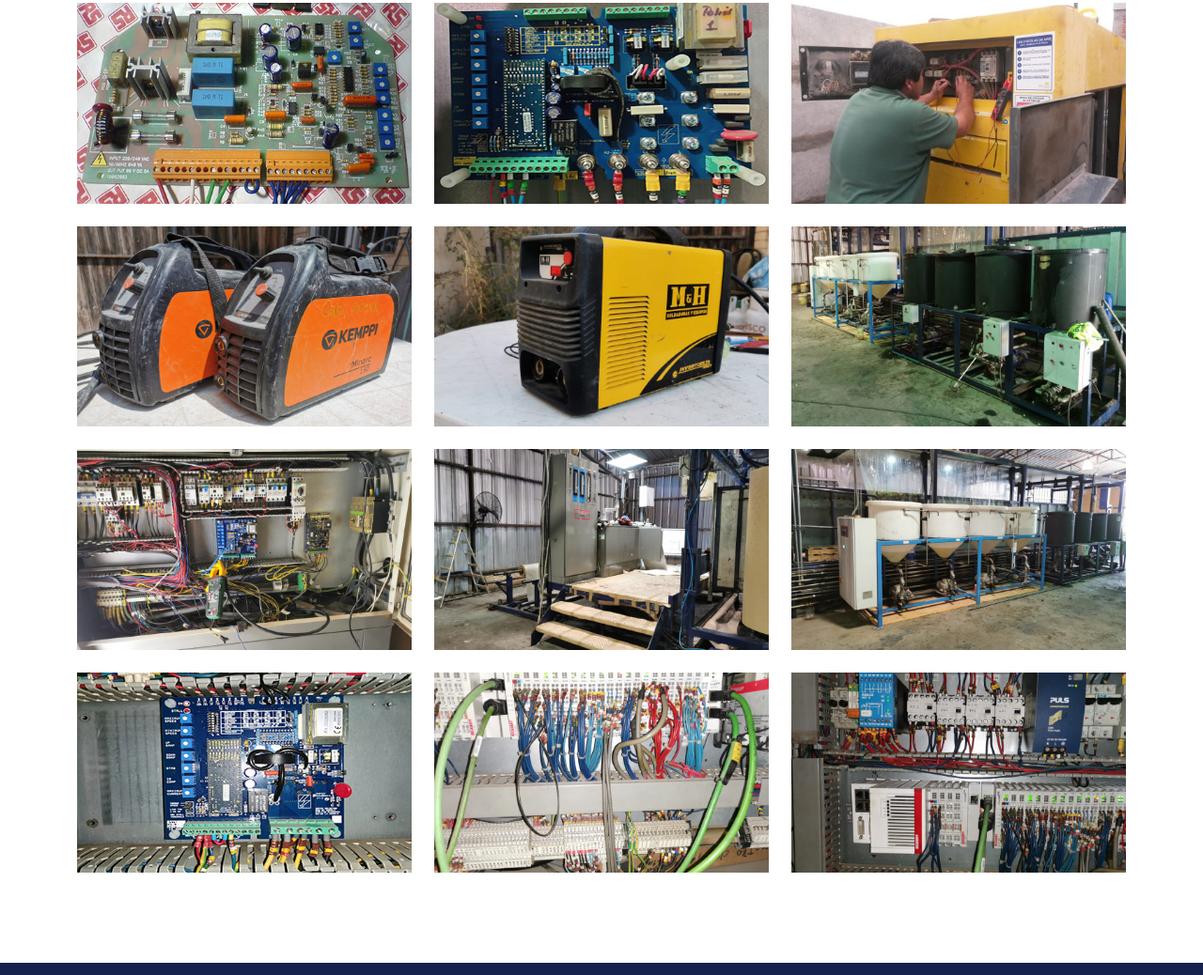
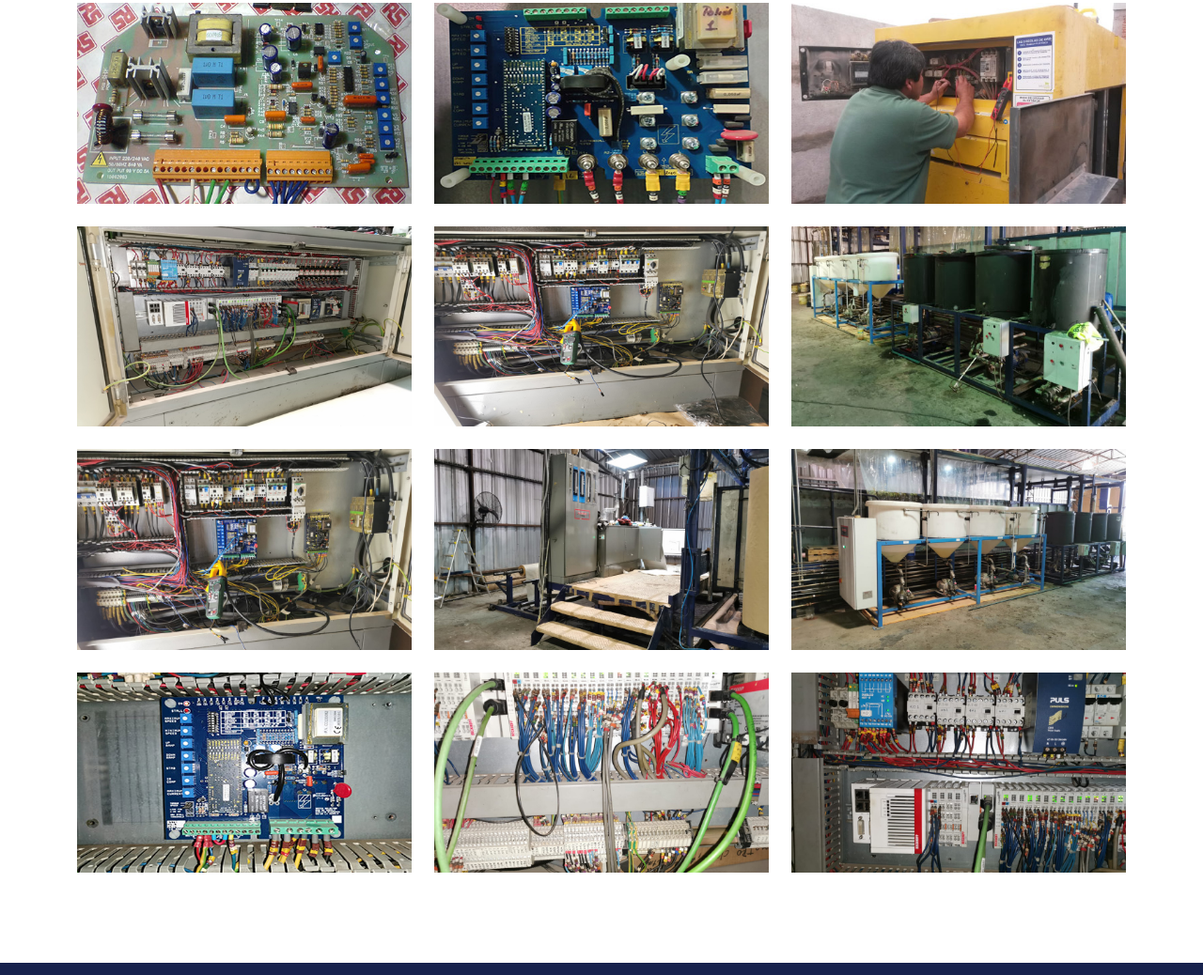
Before and after one commit to azubair2012/PGB_electronics, a plain HTML site: page about.html in a window 1280 px wide. Shown: the part 1596-2634 px from the top of the page at 94% size. Drawn offline with nearby package versions, Linux system fonts and the light colour scheme.

Commit message:
image fixed

```diff
--- a/about.html
+++ b/about.html
@@ -199,13 +199,13 @@
 
                 <div class="col-lg-4 col-md-6 service-item-top wow fadeInUp" data-wow-delay="0.1s">
                     <div class="overflow-hidden">
-                        <img class="img-fluid w-100 h-100" src="img/sir8.jpg" alt="">
+                        <img class="img-fluid w-100 h-100" src="img/sir5.jpg" alt="">
                     </div>
                 </div>
 
                 <div class="col-lg-4 col-md-6 service-item-top wow fadeInUp" data-wow-delay="0.5s">
                     <div class="overflow-hidden">
-                        <img class="img-fluid w-100 h-100" src="img/sir10.jpg" alt="">
+                        <img class="img-fluid w-100 h-100" src="img/sir6.jpg" alt="">
                     </div>
 
                 </div>
```
Also changed, not shown: img/sir10.jpg (deleted), img/sir5.jpg (added), img/sir6.jpg (added), img/sir8.jpg (deleted).
